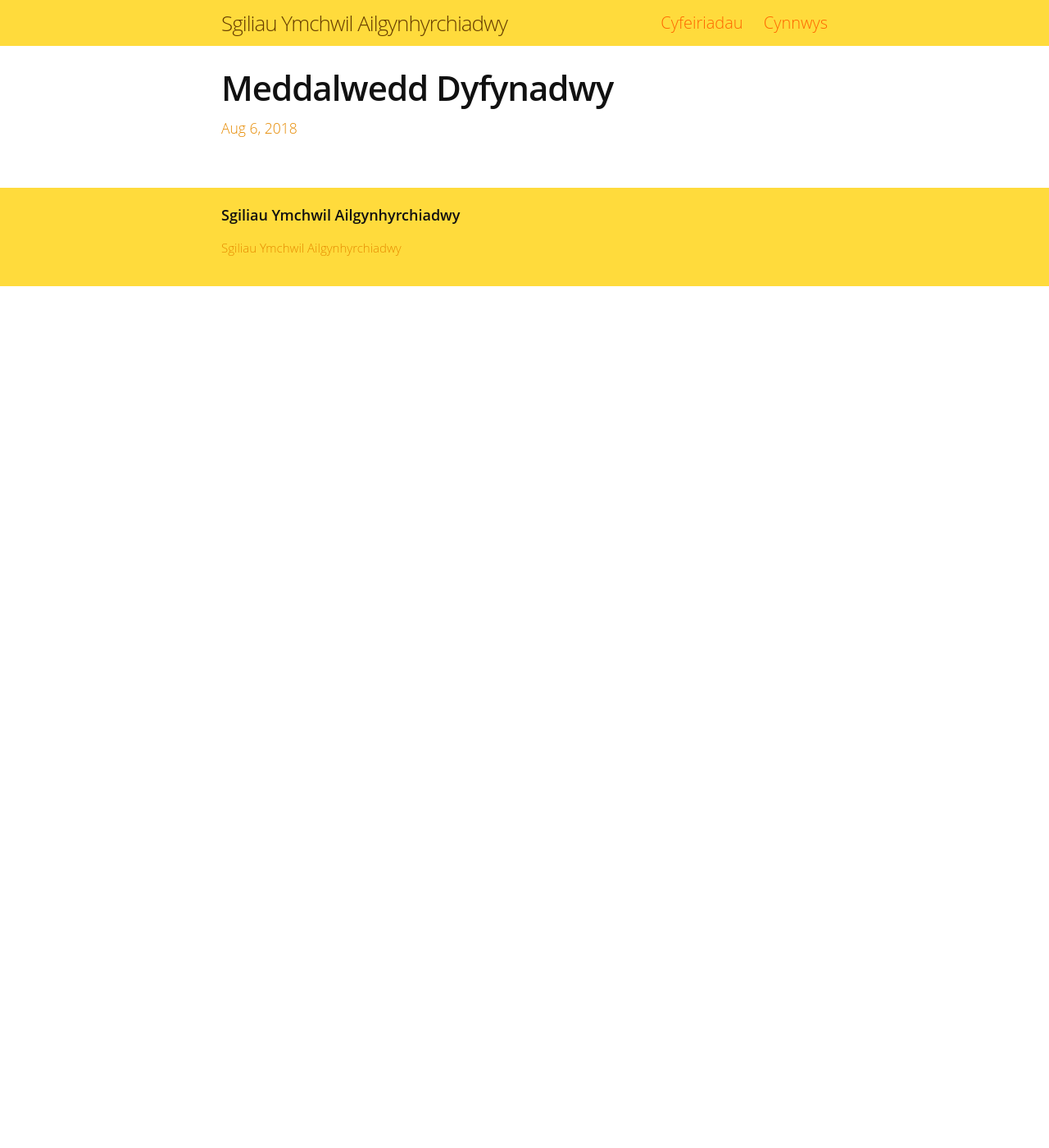
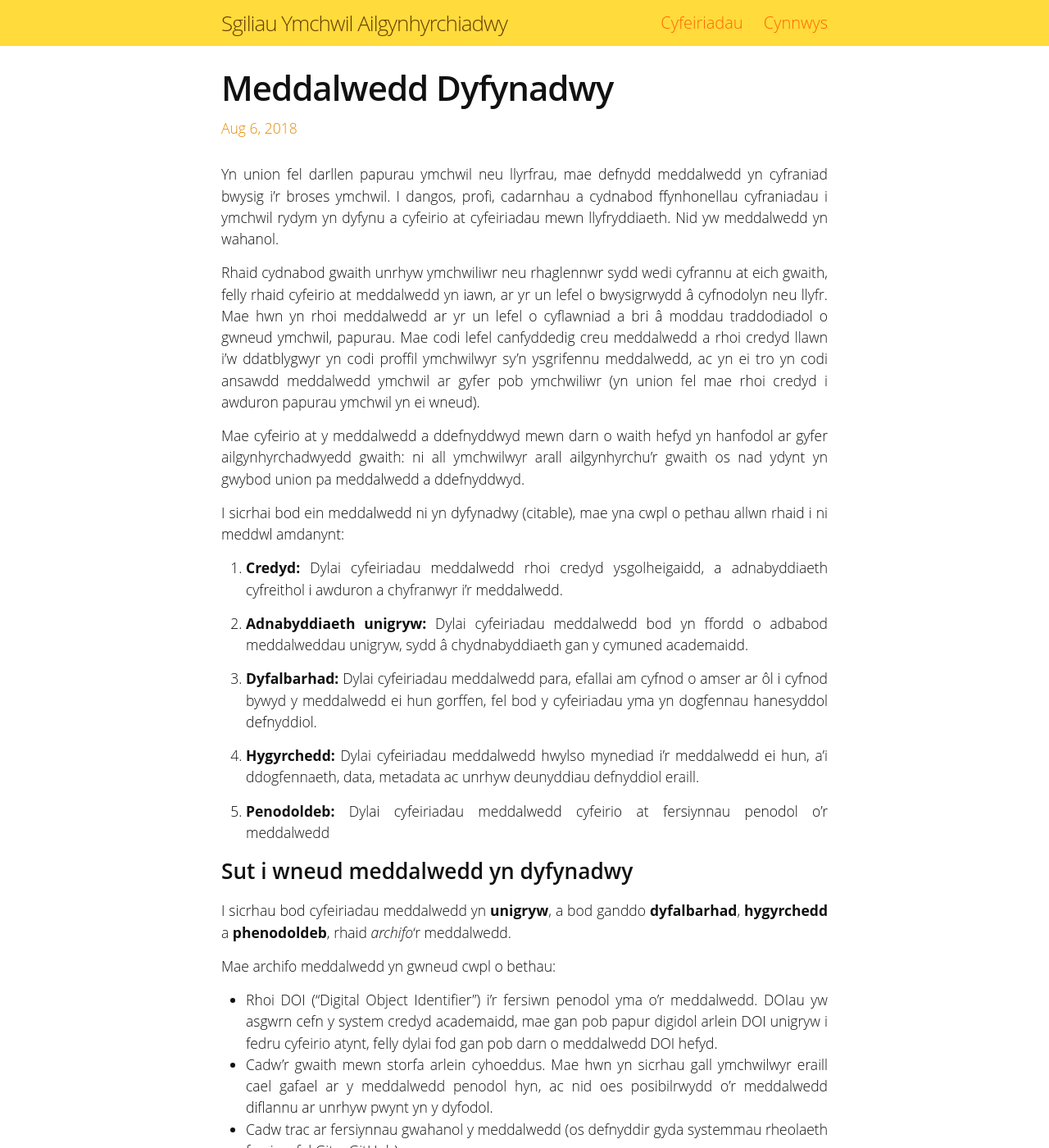
Before and after one commit to SgiliauYmchwilCyfrifiadurol/SgiliauYmchwilCyfrifiadurol.github.io, a Jekyll site: the page built from _pynciau/meddalwedd/cyfeirio.md, in a window 1280 px wide and 1400 px high. Shown: the whole window at 82% size. Built offline with Jekyll 4.4.1, drawn with Linux system fonts in a browser that asks for light colours; some of the changed text lies outside the part shown.

Commit message:
tudalen ar cyfeirio at meddalwedd

```diff
--- a/_pynciau/meddalwedd/cyfeirio.md
+++ b/_pynciau/meddalwedd/cyfeirio.md
@@ -3,3 +3,101 @@ layout: post
 title: Meddalwedd Dyfynadwy
 permalink: meddalwedd/cyfeirio/
 ---
+
+Yn union fel darllen papurau ymchwil neu llyrfrau, mae defnydd meddalwedd yn
+cyfraniad bwysig i'r broses ymchwil.
+I dangos, profi, cadarnhau a cydnabod ffynhonellau cyfraniadau i ymchwil rydym
+yn dyfynu a cyfeirio at cyfeiriadau mewn llyfryddiaeth.
+Nid yw meddalwedd yn wahanol.
+
+Rhaid cydnabod gwaith unrhyw ymchwiliwr neu rhaglennwr sydd wedi cyfrannu at
+eich gwaith, felly rhaid cyfeirio at meddalwedd yn iawn, ar yr un lefel o
+bwysigrwydd â cyfnodolyn neu llyfr.
+Mae hwn yn rhoi meddalwedd ar yr un lefel o cyflawniad a bri â moddau
+traddodiadol o gwneud ymchwil, papurau.
+Mae codi lefel canfyddedig creu meddalwedd a rhoi credyd llawn i'w ddatblygwyr
+yn codi proffil ymchwilwyr sy'n ysgrifennu meddalwedd, ac yn ei tro yn codi
+ansawdd meddalwedd ymchwil ar gyfer pob ymchwiliwr (yn union fel mae rhoi credyd
+i awduron papurau ymchwil yn ei wneud).
+
+Mae cyfeirio at y meddalwedd a ddefnyddwyd mewn darn o waith hefyd yn hanfodol
+ar gyfer ailgynhyrchadwyedd gwaith: ni all ymchwilwyr arall ailgynhyrchu'r
+gwaith os nad ydynt yn gwybod union pa meddalwedd a ddefnyddwyd.
+
+I sicrhai bod ein meddalwedd ni yn dyfynadwy (citable), mae yna cwpl o pethau
+allwn rhaid i ni meddwl amdanynt:
+
+1. **Credyd:** Dylai cyfeiriadau meddalwedd rhoi credyd ysgolheigaidd, a
+adnabyddiaeth cyfreithol i awduron a chyfranwyr i'r meddalwedd.
+
+2. **Adnabyddiaeth unigryw:** Dylai cyfeiriadau meddalwedd bod yn ffordd o
+adbabod meddalweddau unigryw, sydd â chydnabyddiaeth gan y cymuned academaidd.
+
+3. **Dyfalbarhad:** Dylai cyfeiriadau meddalwedd para, efallai am cyfnod o amser
+ar ôl i cyfnod bywyd y meddalwedd ei hun gorffen, fel bod y cyfeiriadau yma yn
+dogfennau hanesyddol defnyddiol.
+
+4. **Hygyrchedd:** Dylai cyfeiriadau meddalwedd hwylso mynediad i'r meddalwedd
+ei hun, a'i ddogfennaeth, data, metadata ac unrhyw deunyddiau defnyddiol eraill.
+
+5. **Penodoldeb:** Dylai cyfeiriadau meddalwedd cyfeirio at fersiynnau penodol
+o'r meddalwedd
+
+
+# Sut i wneud meddalwedd yn dyfynadwy
+
+I sicrhau bod cyfeiriadau meddalwedd yn **unigryw**, a bod ganddo
+**dyfalbarhad**, **hygyrchedd** a **phenodoldeb**, rhaid *archifo*'r meddalwedd.
+
+Mae archifo meddalwedd yn gwneud cwpl o bethau:
+
++ Rhoi DOI ("Digital Object Identifier") i'r fersiwn penodol yma o'r meddalwedd.
+DOIau yw asgwrn cefn y system credyd academaidd, mae gan pob papur digidol
+arlein DOI unigryw i fedru cyfeirio atynt, felly dylai fod gan pob darn o
+meddalwedd DOI hefyd.
++ Cadw'r gwaith mewn storfa arlein cyhoeddus. Mae hwn yn sicrhau gall ymchwilwyr
+eraill cael gafael ar y meddalwedd penodol hyn, ac nid oes posibilrwydd o'r
+meddalwedd diflannu ar unrhyw pwynt yn y dyfodol.
++ Cadw trac ar fersiynnau gwahanol y meddalwedd (os defnyddir gyda systemmau
+rheolaeth fersiwn fel Git a GitHub).
+
+Storfeudd poblogaidd sy'n gwneud hyn yw [Zenodo](https://zenodo.org/) a
+[Figshare](https://figshare.com/).
+
+Unwaith bod y meddalwedd wedi'i archifo (ac, trwy defnyddio systemmau rheolaeth
+fersiwn, mae pob fersiwn gorffenol wedi'u archifo a bydd pob fersiwn dyfodol yn
+cael eu archifo), rhaid bod ffordd o gyfarthrebu i defnyddwyr y meddalwedd i'w
+cyfeirio ato.
+
+Mae nifer o ffyrd o gwneud hyn, rhai ffyrdd poblogaidd:
+
++ Ysgrifennu papur academaidd am y meddalwedd sy'n cynnwys ei holl wybodaeth
+DOI, a gofyn i defnyddwyr cyfeirio at y papur yma pan ddefnyddir y meddalwedd.
+(Rhai cyfnodolion sy'n arbenigo mewn hwn yw [JOSS](https://joss.theoj.org/) a
+[JORS](https://openresearchsoftware.metajnl.com/), ond mae cyfnodolion
+traddodiadol hefyd yn derbyn papur o'r natur yma.)
++ Cyfarthrebu ar wefan y meddalwedd (dogfennaeth y meddalwedd, neu README yn
+sorfa'r meddalwedd) yr union cyfeiriad rydych eisiau i defnyddwyr ei ddefnyddio
+(e.e. trwy rhoi'r union tecst BibTex i copïo a gludo).
++ Ychwanegu ffeil tecst `CITATION` o fewn y meddalwedd ei hun. Mae nifer o
+ffyrdd o ysgrifennu un o rhaid, un strwythurau poblogaidd yw
+[CFF](https://citation-file-format.github.io/). Mae gan yr iaith `R` ffwythiant
+i ddarllen y ffeiliau yma: `citation()`!
+
+
+
+
+
+# Cyfeiriadau
+
++ "Software citation principles", Smith, A.M., Katz, D.S., Niemeyer, K.E., ac FORCE11 Software Citation Working Group,
+
+  [https://peerj.com/articles/cs-86.pdf](https://peerj.com/articles/cs-86.pdf)
+
++ "Making Your Code Citable", GiHub,
+
+  [https://guides.github.com/activities/citable-code/](https://guides.github.com/activities/citable-code/)
+
++ "Encouraging citation of software – introducing CITATION files", Wilson, R.,
+
+  [https://www.software.ac.uk/blog/2016-10-06-encouraging-citation-software-introducing-citation-files](https://www.software.ac.uk/blog/2016-10-06-encouraging-citation-software-introducing-citation-files)
```
Also changed, not shown: _pynciau/meddalwedd/argael.md (deleted, +0 -5 lines), _pynciau/meddalwedd/index.md (+2 -3 lines), cyfeiriadau.md (+20 -0 lines), index.md (+3 -4 lines), 4 other files.
